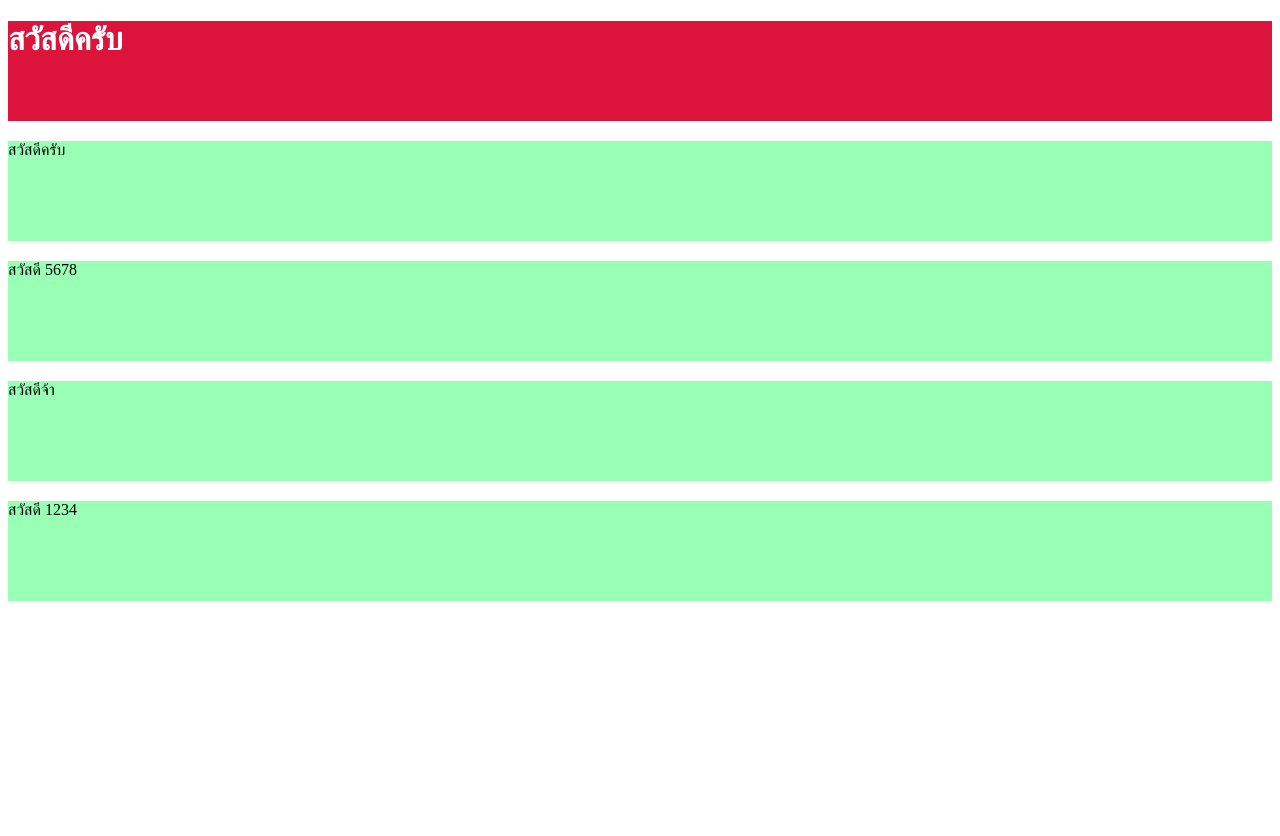
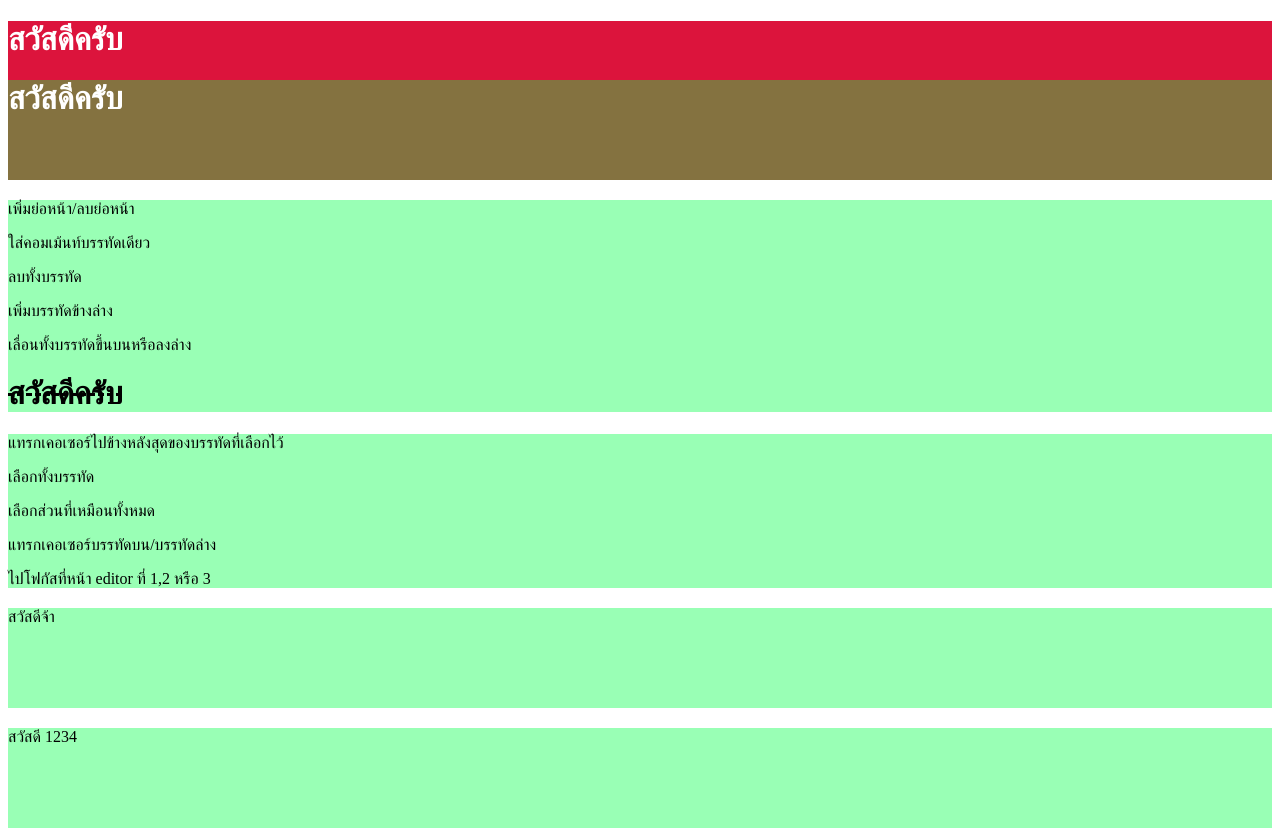
Before and after one commit to JittawatP/JittawatP.github.io, a plain HTML site: page css02.html in a window 1280 px wide. Before the commit the page ends 800 px from the top, so only its background shows below. Drawn offline with Linux system fonts and the light colour scheme.

Commit message:
last update on 14 Nov 22

```diff
--- a/css02.html
+++ b/css02.html
@@ -7,7 +7,7 @@
     <title>Document</title>
     <style>
         div{
-            height: 100px;
+            min-height: 100px;
             background-color: rgba(0, 255, 70, 0.4);
             margin-top: 20px;
         }
@@ -17,18 +17,39 @@
         #web_head{
             color: white;
         }
+        .main_content h1{
+            text-decoration-style: dashed ;
+            text-decoration-line: line-through;
+        }
+        div p{
+
+        }
         </style>
 </head>
 <body>
-    <div class="header" id="bank">
+    <div class="header">
         <h1 id="web_head">สวัสดีครับ</h1>
+            <div>
+                <h1 id="web_head">สวัสดีครับ</h1>
+            </div>
+
     </div>
     <div class="main_content">
-        สวัสดีครับ
+        <p class="first_p">เพิ่มย่อหน้า/ลบย่อหน้า</p>
+        <p>ใส่คอมเม้นท์บรรทัดเดียว</p>
+        <p>ลบทั้งบรรทัด</p>
+        <p>เพิ่มบรรทัดข้างล่าง</p>
+        <p>เลื่อนทั้งบรรทัดขึ้นบนหรือลงล่าง</p>
+        <h1>สวัสดีครับ</h1>
 
     </div>
     <div class="form_data">
-        สวัสดี 5678
+        <p>แทรกเคอเซอร์ไปข้างหลังสุดของบรรทัดที่เลือกไว้</p>
+        <p>เลือกทั้งบรรทัด</p>
+        <p>เลือกส่วนที่เหมือนทั้งหมด</p>
+        <p>แทรกเคอเซอร์บรรทัดบน/บรรทัดล่าง</p>
+        <p>ไปโฟกัสที่หน้า editor ที่ 1,2 หรือ 3
+        </p>
 
     </div>
     <div class="product">
```
